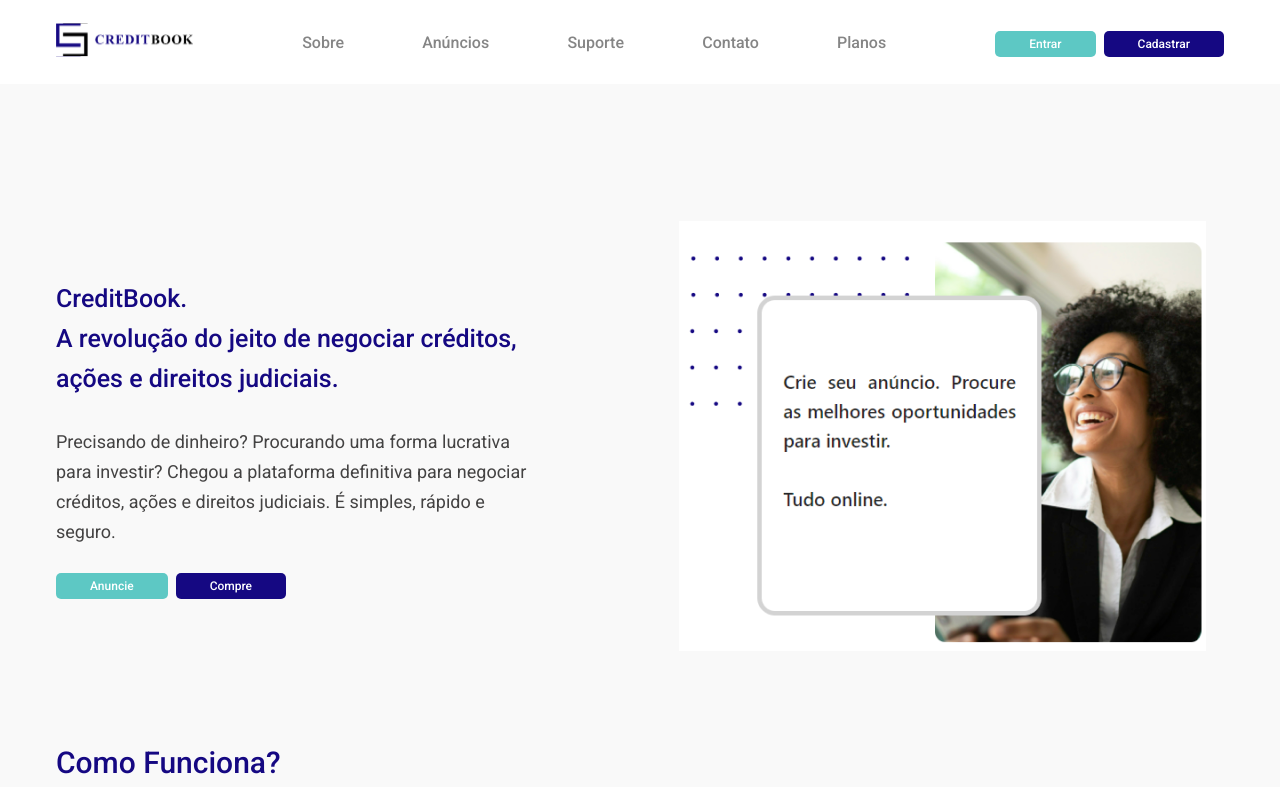
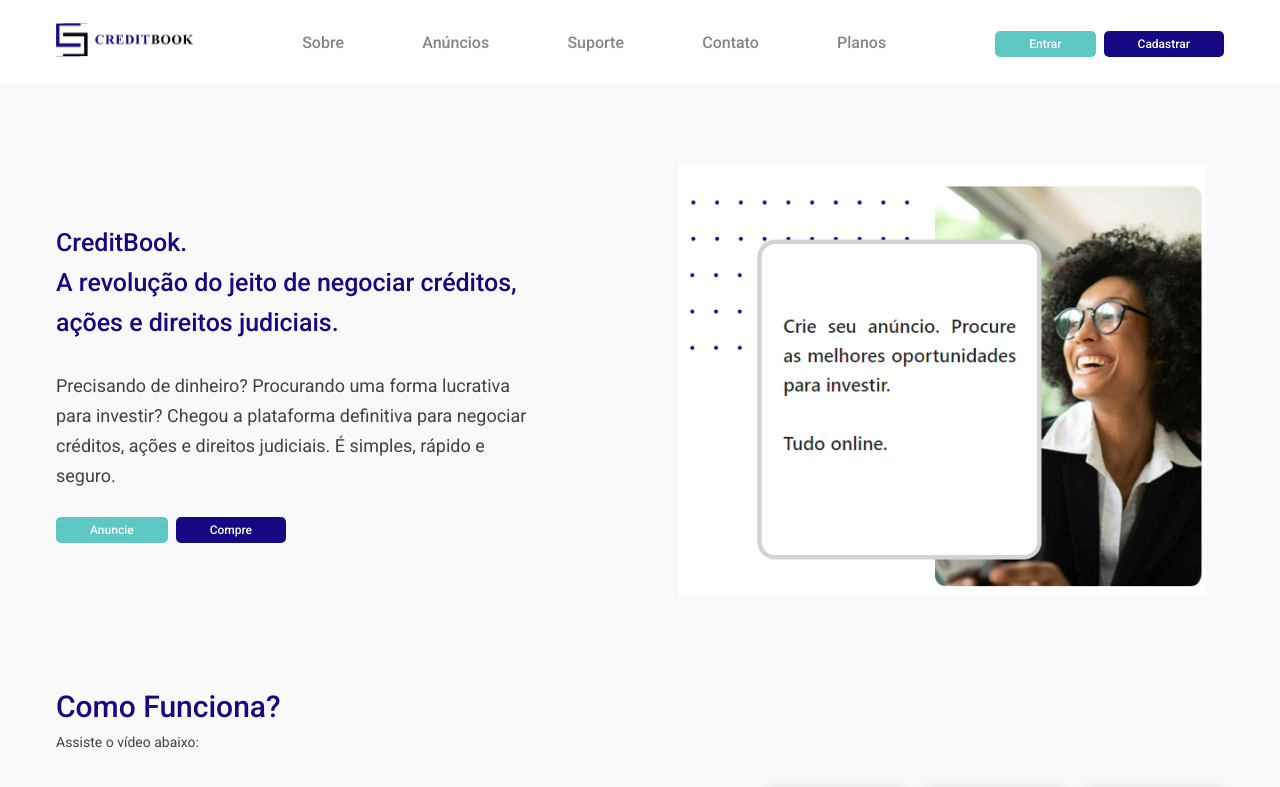
Before and after one commit to carolkoga/creditbook-frontend, a Next.js app: page / in a window 1280 px wide. Shown: the top 787 px of the page. Built offline with nearby package versions, Linux system fonts and the light colour scheme.

Commit message:
refactor(Main):  delete padding top
refactor(support|navigation): delete console.log

```diff
--- a/src/app/assets/styles/index.ts
+++ b/src/app/assets/styles/index.ts
@@ -2,6 +2,7 @@
 
 export const Main = styled.main`
   padding: 56px;
+  padding-top: 0;
 
   @media screen and (max-width: 1200px) {
     padding: 42px;
--- a/src/app/components/pages/support/navigation/index.tsx
+++ b/src/app/components/pages/support/navigation/index.tsx
@@ -31,8 +31,6 @@
 
 export default function Navigation() {
   const router = useRouter();
-  console.log({ routes });
-  console.log(router.pathname);
 
   return (
     <Nav>
```
